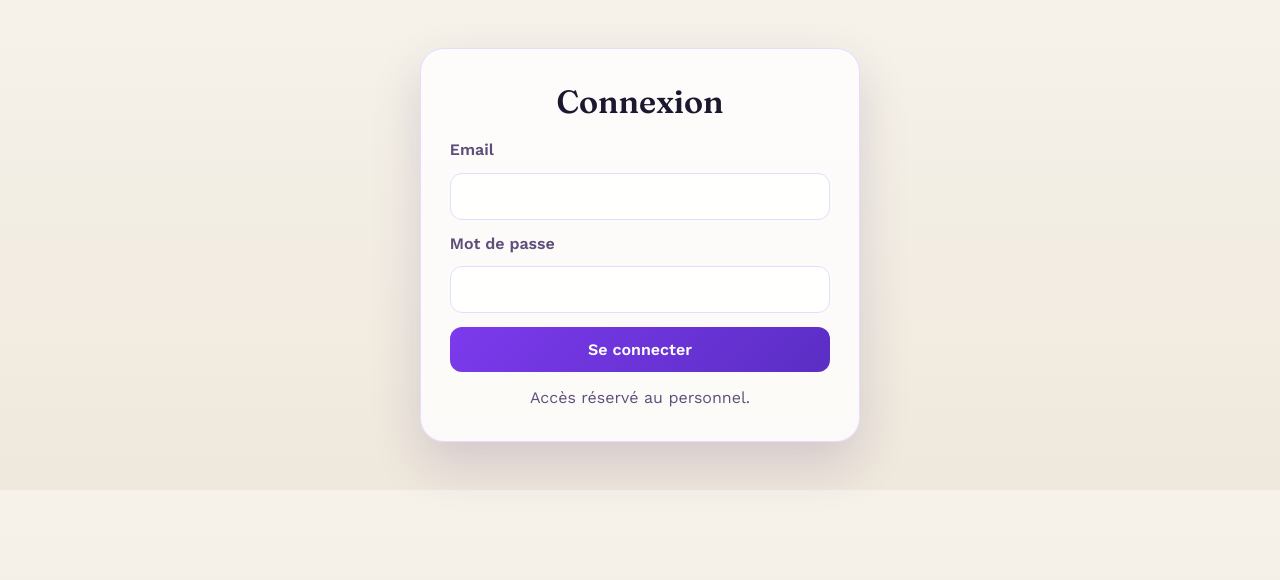
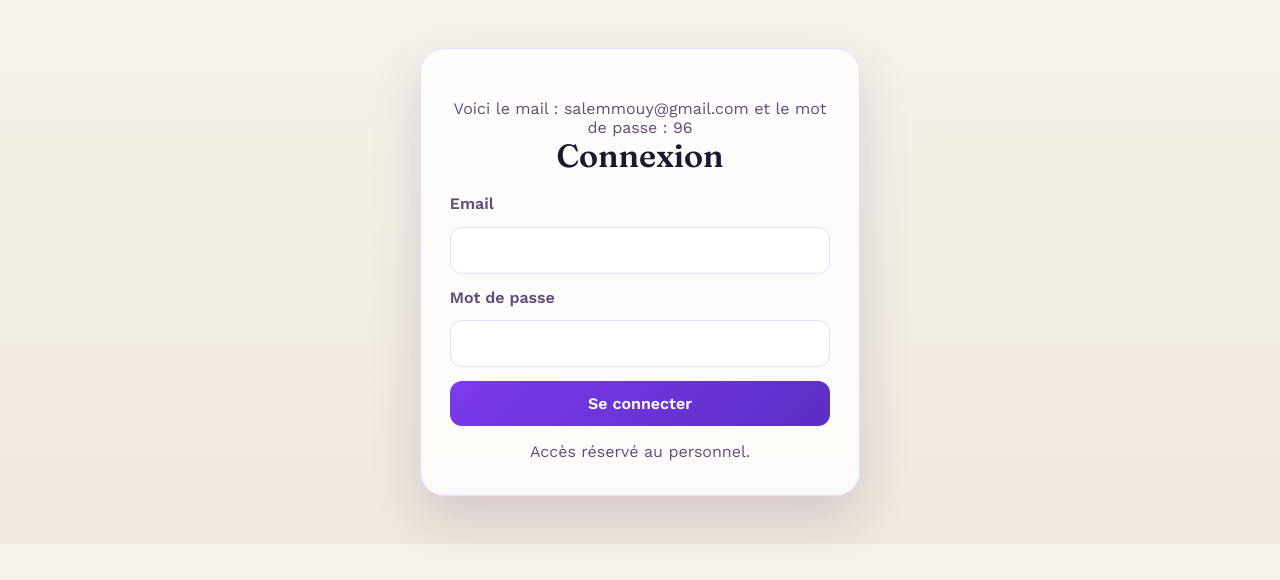
Before and after one commit to Jireel442/Biblioth-queS14, a plain HTML site: page Frontend/pages/connexion.html in a window 1280 px wide. Drawn offline with nearby package versions, Linux system fonts and the light colour scheme.

Commit message:
mise en claire du login

```diff
--- a/Frontend/pages/connexion.html
+++ b/Frontend/pages/connexion.html
@@ -7,6 +7,7 @@
 </head>
 <body>
     <div class="conteneur-formulaire">
+        <p>Voici le mail : salemmouy@gmail.com et le mot de passe : 96</p>
         <h1>Connexion</h1>
         <form id="formConnexion" onsubmit="return false;">
             <label for="email">Email</label>
```
